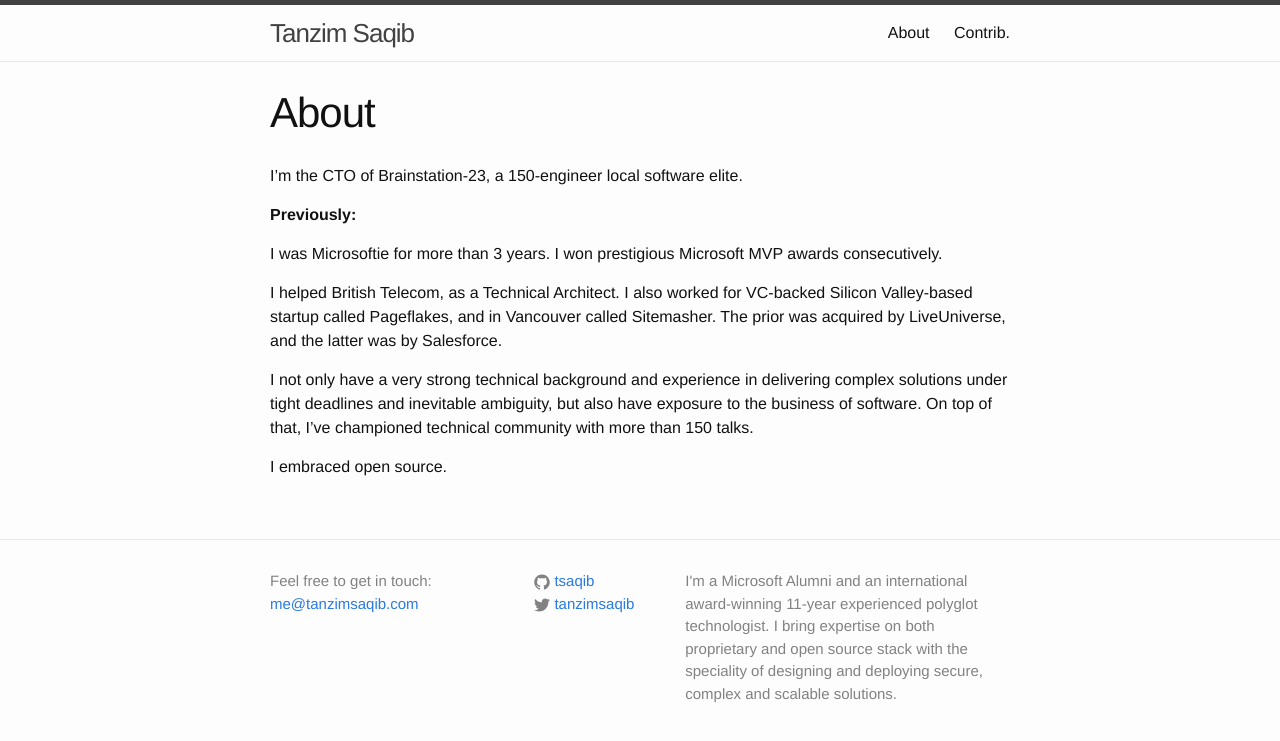
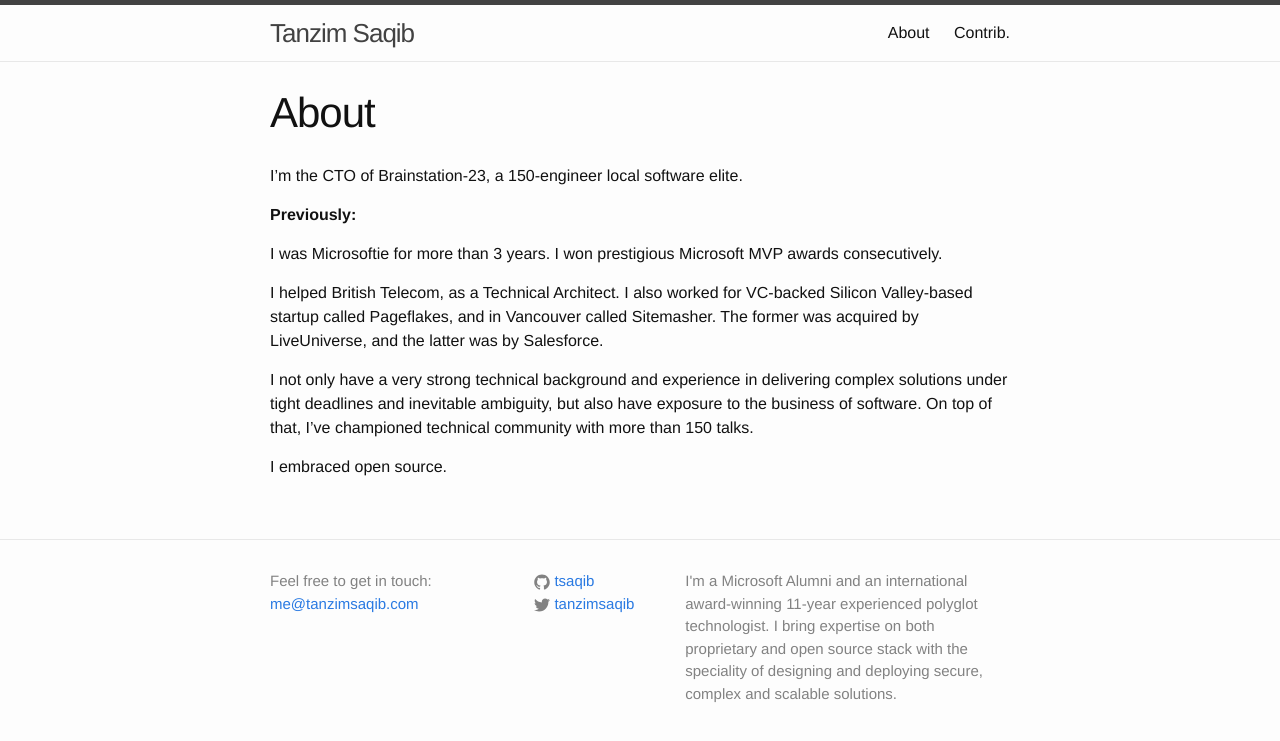
Before and after one commit to tsaqib/www, a Jekyll site: the page built from about.md, in a window 1280 px wide. Shown: the top 741 px of the page. Built offline with Jekyll 4.4.1, drawn with Linux system fonts in a browser that asks for light colours; part of the change alters nothing that is shown.

```diff
--- a/_includes/head.html
+++ b/_includes/head.html
@@ -1,22 +1,36 @@
-<head>
+<head prefix="og:http://ogp.me/ns#">
   <meta charset="utf-8">
   <meta http-equiv="X-UA-Compatible" content="IE=edge">
   <meta name="viewport" content="width=device-width, initial-scale=1">
 
   <title>{% if page.title %}{{ page.title | escape }}{% else %}{{ site.title | escape }}{% endif %}</title>
   <meta name="description" content="{% if page.excerpt %}{{ page.excerpt | strip_html | strip_newlines | truncate: 160 }}{% else %}{{ site.description }}{% endif %}">
-
-  <meta property="og:description" content="I'm a Microsoft Alumni and an international award-winning 11-year experienced polyglot technologist. I bring expertise on both proprietary and open source stack with the speciality of designing and deploying secure, complex and scalable solutions." />
+  <meta name="author" content="Tanzim Saqib">
+  <meta property="og:description" content="{% if page.excerpt %}{{ page.excerpt | strip_html | strip_newlines | truncate: 160 }}{% else %}{{ site.description }}{% endif %}" />
   <meta property="og:image" content="http://tanzimsaqib.com/assets/TanzimSaqib.jpg" />
-  <meta property="og:title" content="{{ page.title }}" />
+  <meta property="og:title" content="{% if page.title %}{{ page.title | escape }}{% else %}{{ site.title | escape }}{% endif %}" />
   <meta property="og:url" content="http://tanzimsaqib.com/" />
   <meta property="og:type" content="website" />
   <meta property="fb:admins" content="100003605676027" />
   <meta property="fb:app_id" content="279346112134764" />
   <meta name="google-site-verification" content="fM7tpfYkDhGGKPJ6d6p-koxs1-22Id9RAmDjbjufJ8Y" />
   <meta name="msvalidate.01" content="0461B36102590574AB2867A425D80882" />
+  <link rel="shortcut icon" href="/assets/favicon.ico" type="image/x-icon">
+  <link rel="icon" href="/assets/favicon.ico" type="image/x-icon">
 
   <link rel="stylesheet" href="{{ "/css/main.css" | prepend: site.baseurl }}">
   <link rel="canonical" href="{{ page.url | replace:'index.html','' | prepend: site.baseurl | prepend: site.url }}">
   <link rel="alternate" type="application/rss+xml" title="{{ site.title }}" href="{{ "/feed.xml" | prepend: site.baseurl | prepend: site.url }}">
+
+  <script>
+    (function (i, s, o, g, r, a, m) {
+        i['GoogleAnalyticsObject'] = r; i[r] = i[r] || function () {
+            (i[r].q = i[r].q || []).push(arguments)
+        }, i[r].l = 1 * new Date(); a = s.createElement(o),
+        m = s.getElementsByTagName(o)[0]; a.async = 1; a.src = g; m.parentNode.insertBefore(a, m)
+    })(window, document, 'script', '//www.google-analytics.com/analytics.js', '__gaTracker');
+
+    __gaTracker('create', 'UA-54317478-1', 'auto');
+    __gaTracker('send', 'pageview');
+  </script>
 </head>
--- a/about.md
+++ b/about.md
@@ -9,7 +9,7 @@ __Previously:__
 
 I was Microsoftie for more than 3 years. I won prestigious Microsoft MVP awards consecutively.
 
-I helped British Telecom, as a Technical Architect. I also worked for VC-backed Silicon Valley-based startup called Pageflakes, and in Vancouver called Sitemasher. The prior was acquired by LiveUniverse, and the latter was by Salesforce.
+I helped British Telecom, as a Technical Architect. I also worked for VC-backed Silicon Valley-based startup called Pageflakes, and in Vancouver called Sitemasher. The former was acquired by LiveUniverse, and the latter was by Salesforce.
 
 I not only have a very strong technical background and experience in delivering complex solutions under tight deadlines and inevitable ambiguity, but also have exposure to the business of software. On top of that, I've championed technical community with more than 150 talks.
 
```
Also changed, not shown: assets/favicon.ico (added).
